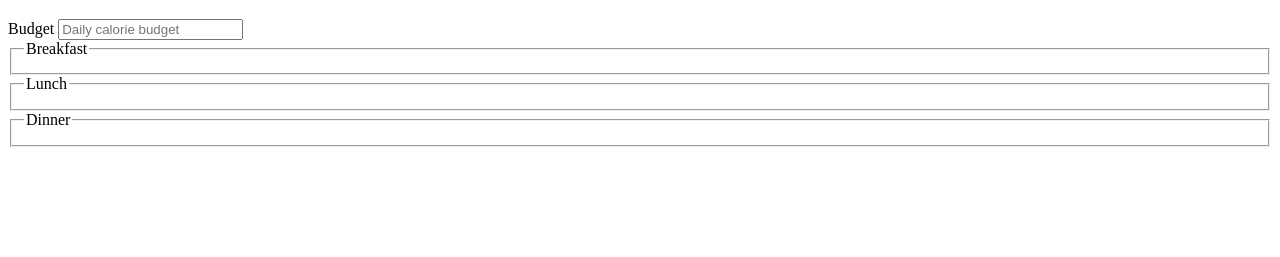
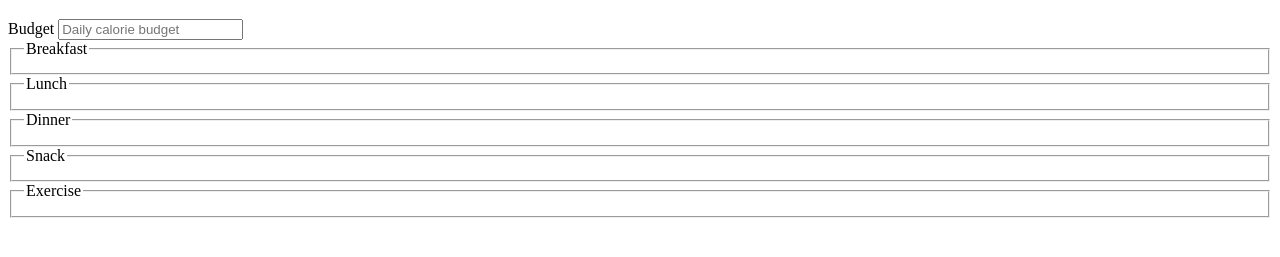
Before and after one commit to tonneyoballa/freecodecamp, a plain HTML site: page 3. Calorie Counter/index.html in a window 1280 px wide. Shown: the part 61-318 px from the top of the page. Drawn offline with Linux system fonts and the light colour scheme.

Commit message:
Update index.html

```diff
--- a/3. Calorie Counter/index.html
+++ b/3. Calorie Counter/index.html
@@ -24,7 +24,15 @@
             <fieldset id="dinner">
                 <legend>Dinner</legend>
                 <div class="input-container"></div>
+            </fieldset>
+            <fieldset id="snack">
+                <legend>Snack</legend>
+                <div class="input-container"></div>
               </fieldset>
+            <fieldset id="exercise">
+                <legend>Exercise</legend>
+                <div class="input-container"></div>
+            </fieldset>
         </form>
       </div>
     </main>
```
